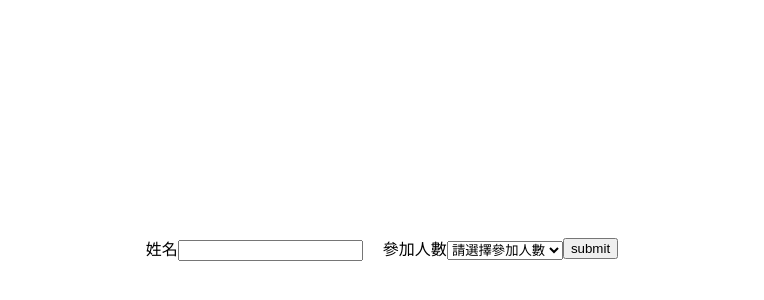
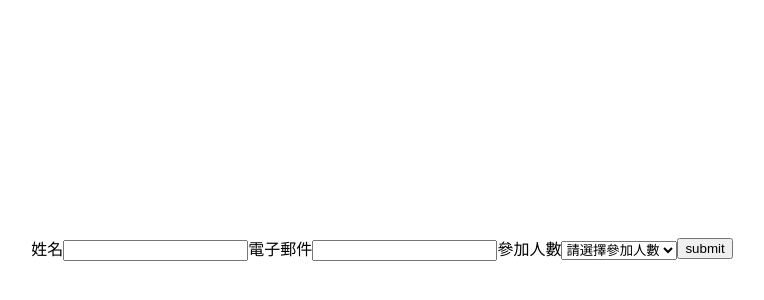
Before and after one commit to tsukimi0116/Wedding-Invitation, a React (Create React App) app: page / in a window 1280 px wide. Shown: the part 152-452 px from the top of the page, without its empty margins (258-1022 px from the left). Built offline with nearby package versions, Linux system fonts and the light colour scheme.

Commit message:
202205090100

```diff
--- a/src/App/store.js
+++ b/src/App/store.js
@@ -1,5 +1,8 @@
 import { configureStore } from '@reduxjs/toolkit'
+import infoReducer from '../Features/num/info'
 
 export default configureStore({
-    reducer: {},
+    reducer: {
+        info: infoReducer
+    },
 })
--- /dev/null
+++ b/src/Features/num/info.js
@@ -0,0 +1,25 @@
+import { createSlice } from '@reduxjs/toolkit'
+
+export const infoSlice = createSlice({
+    name: 'info',
+    initialState: {
+        name: '',
+        email: '',
+        num: '#'
+    },
+    reducers: {
+        setName: (state, value) => {
+            state.name = value.payload
+        },
+        setEmail: (state, value) => {
+            state.email = value.payload
+        },
+        setNum: (state, value) => {
+            state.num = value.payload
+        },
+    },
+})
+
+export const { setName, setEmail, setNum } = infoSlice.actions
+
+export default infoSlice.reducer
--- a/src/Page/Home/Components/Select.jsx
+++ b/src/Page/Home/Components/Select.jsx
@@ -1,22 +1,30 @@
-import React, { useState } from 'react';
+import React from 'react'
+import { useSelector, useDispatch } from 'react-redux'
+import { setName, setEmail, setNum } from '../../../Features/num/info'
 import Axios from "axios"
 
 const Select = () => {
 
-    const [name, setName] = useState('')
-    const [num, setNum] = useState('#')
+    const dispath = useDispatch()
+    const name = useSelector((state) => state.info.name)
+    const email = useSelector((state) => state.info.email)
+    const num = useSelector((state) => state.info.num)
 
     const nameHandler = (event) => {
-        setName(event.target.value);
+        dispath(setName(event.target.value))
+    }
+
+    const emailHandler = (event) => {
+        dispath(setEmail(event.target.value))
     }
 
     const numHandler = (event) => {
-        setNum(event.target.value);
+        dispath(setNum(event.target.value))
     }
 
     const submitFunc = async () => {
-        const obj = { name, num }
-        const result = await Axios.post('https://sheet.best/api/sheets/dc8beae0-b981-4ad9-b2ba-d11ae4b8f9d2', obj)
+        const sheetObject = { name, email, num }
+        const result = await Axios.post('https://sheet.best/api/sheets/dc8beae0-b981-4ad9-b2ba-d11ae4b8f9d2', sheetObject)
         try {
             console.log(result)
         } catch (error) {
@@ -28,20 +36,27 @@ const Select = () => {
 
     return (
         <div className='container'>
-            <div className='first'>
-                <label htmlFor="">
-                    姓名
-                    <input
-                        value={name}
-                        onChange={nameHandler}
-                        type="text" />
-                </label>
+            <div className='nameWrapper'>
+                <label htmlFor="nameInput">姓名</label>
+                <input
+                    id="nameInput"
+                    value={name}
+                    onChange={nameHandler}
+                    type="text" />
+            </div>
+            <div className='emailWrapper'>
+                <label htmlFor="emailInput">電子郵件</label>
+                <input
+                    id="emailInput"
+                    value={email}
+                    onChange={emailHandler}
+                    type="text" />
             </div>
 
             <div>
-                <label htmlFor="">
+                <label htmlFor="numWrapper">
                     參加人數
-                    <select name="num" id=""
+                    <select name="num" id="numWrapper"
                         value={num}
                         onChange={numHandler}>
                         <option value="#" disabled>請選擇參加人數</option>
--- a/src/Page/Home/Stylesheets/Home.css
+++ b/src/Page/Home/Stylesheets/Home.css
@@ -10,8 +10,4 @@
       -ms-flex-align: center;
           align-items: center;
 }
-
-.container .first {
-  margin-right: 20px;
-}
 /*# sourceMappingURL=Home.css.map */
--- a/src/Page/Home/Stylesheets/Home.scss
+++ b/src/Page/Home/Stylesheets/Home.scss
@@ -3,7 +3,4 @@
     display: flex;
     justify-content: center;
     align-items: center;
-    .first{
-        margin-right: 20px;
-    }
 }
```
Also changed, not shown: 1 other file (tests, documents, lock files or other folders).
